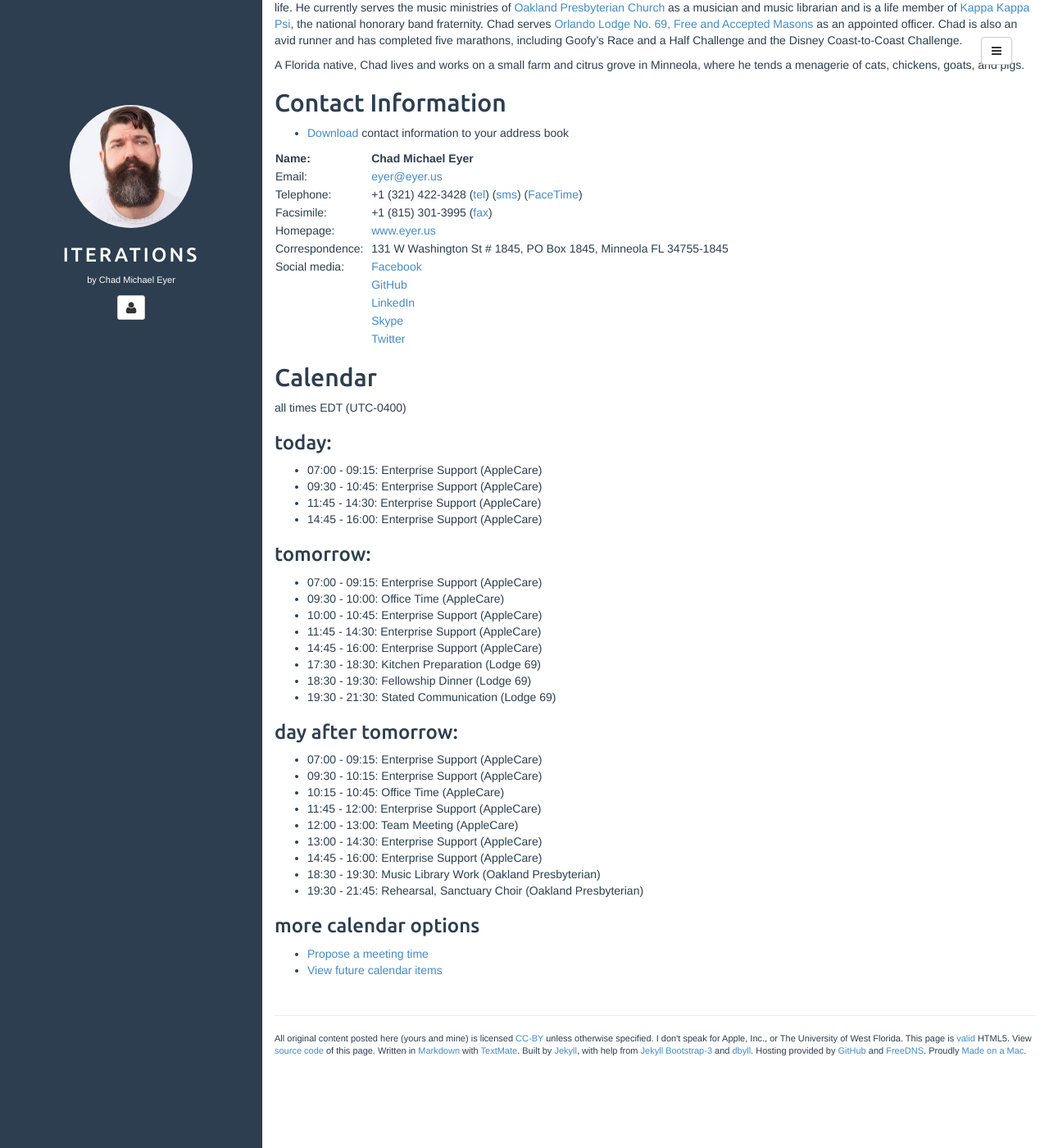
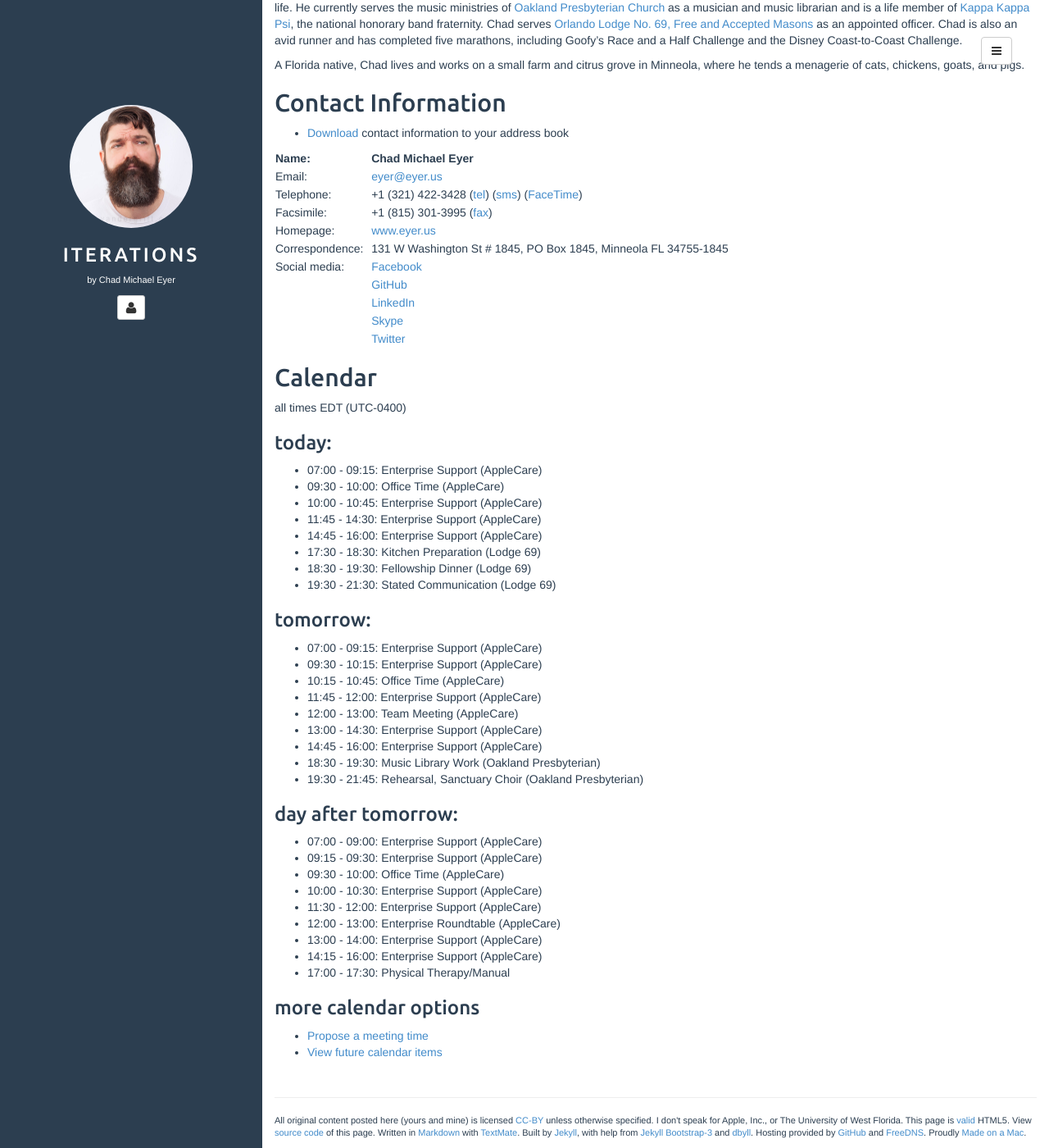
Before and after one commit to chadmichaeleyer/chadmichaeleyer.github.io, a Jekyll site: the page built from about.md, in a window 1280 px wide and 1400 px high, scrolled down 990 px. Shown: the whole window at 82% size. Built offline with Jekyll 4.4.1, drawn with Linux system fonts in a browser that asks for light colours.

Commit message:
calendar update

```diff
--- a/calendar.markdown
+++ b/calendar.markdown
@@ -1,13 +1,6 @@
 all times EDT (UTC-0400)
 
 ### today:
-
-* 07:00 - 09:15: Enterprise Support (AppleCare)
-* 09:30 - 10:45: Enterprise Support (AppleCare)
-* 11:45 - 14:30: Enterprise Support (AppleCare)
-* 14:45 - 16:00: Enterprise Support (AppleCare)
-
-### tomorrow:
 
 * 07:00 - 09:15: Enterprise Support (AppleCare)
 * 09:30 - 10:00: Office Time (AppleCare)
@@ -29,3 +22,15 @@ all times EDT (UTC-0400)
 * 14:45 - 16:00: Enterprise Support (AppleCare)
 * 18:30 - 19:30: Music Library Work (Oakland Presbyterian)
 * 19:30 - 21:45: Rehearsal, Sanctuary Choir (Oakland Presbyterian)
+
+### day after tomorrow:
+
+* 07:00 - 09:00: Enterprise Support (AppleCare)
+* 09:15 - 09:30: Enterprise Support (AppleCare)
+* 09:30 - 10:00: Office Time (AppleCare)
+* 10:00 - 10:30: Enterprise Support (AppleCare)
+* 11:30 - 12:00: Enterprise Support (AppleCare)
+* 12:00 - 13:00: Enterprise Roundtable (AppleCare)
+* 13:00 - 14:00: Enterprise Support (AppleCare)
+* 14:15 - 16:00: Enterprise Support (AppleCare)
+* 17:00 - 17:30: Physical Therapy/Manual
```
Also changed, not shown: other parts of calendar.markdown (+1 -1 lines), calendar-year.markdown (+6 -7 lines).
